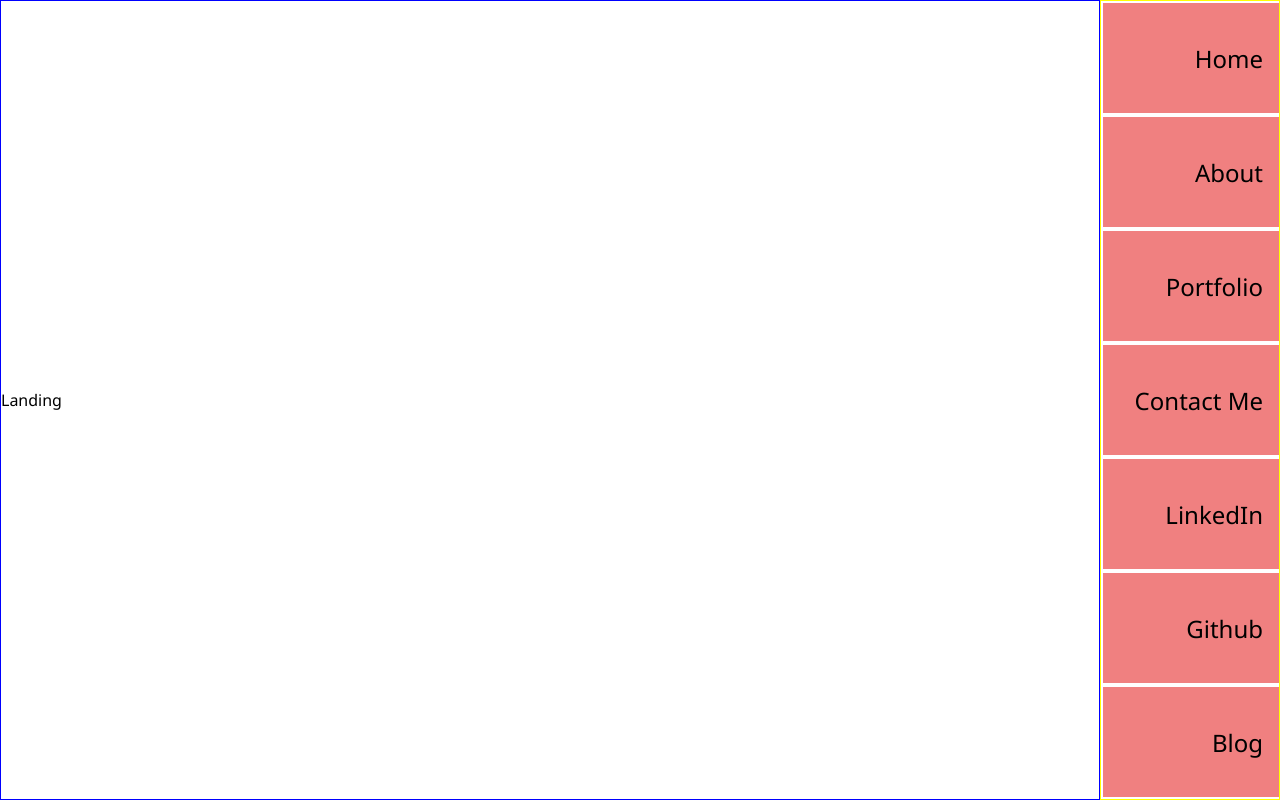
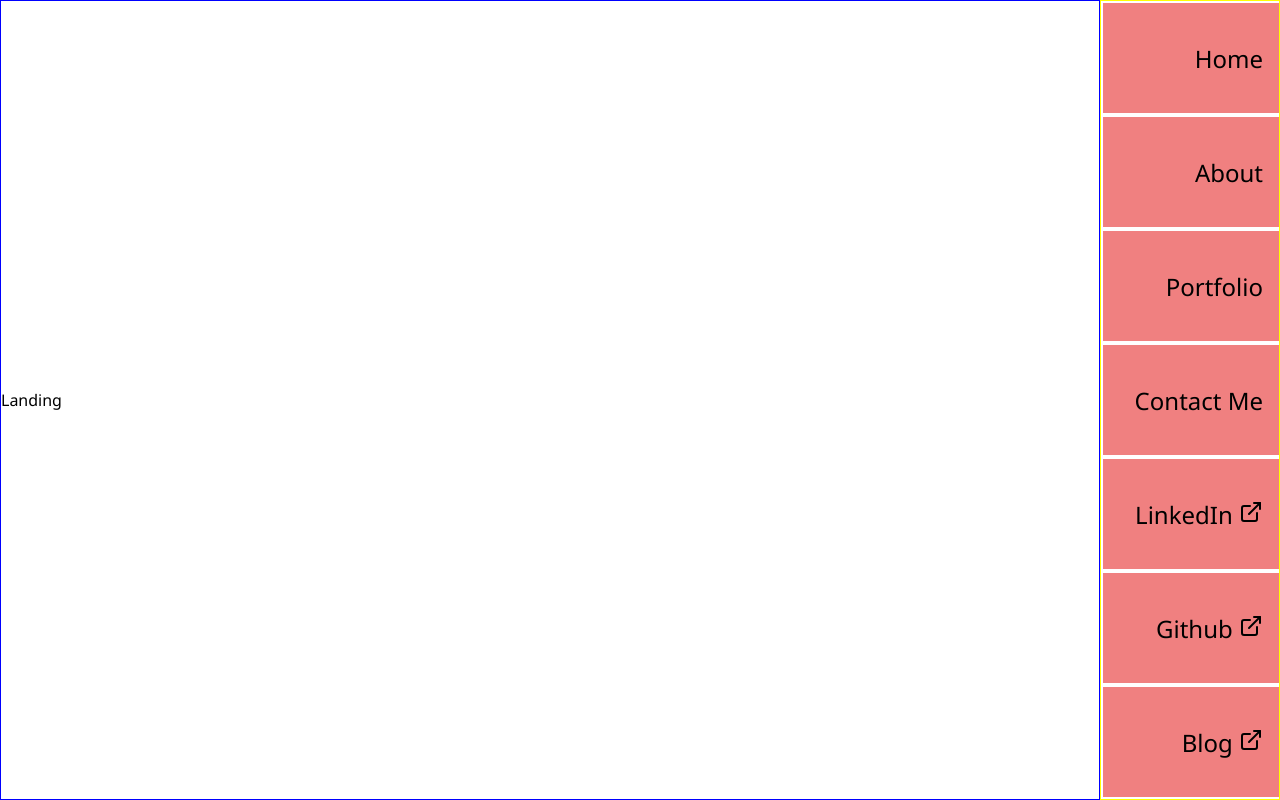
Before and after one commit to NicMortelliti/portfolio, a React (Create React App) app: page / in a window 1280 px wide. Built offline with nearby package versions, Linux system fonts and the light colour scheme.

Commit message:
add external link indication

```diff
--- a/src/components/Navbar.js
+++ b/src/components/Navbar.js
@@ -1,5 +1,6 @@
 import React from "react";
 import { NavLink } from "react-router-dom";
+import { FiExternalLink } from "react-icons/fi";
 
 // Styled components
 import { NavBar as Nav } from "./styles/NavBar.styled";
@@ -17,7 +18,9 @@ const externalLinks = [
 const RenderExternalLinks = () =>
   externalLinks.map(({ to, text }) => (
     <a href={to}>
-      <h2>{text}</h2>
+      <h2>
+        {text} <FiExternalLink />
+      </h2>
     </a>
   ));
 
```
